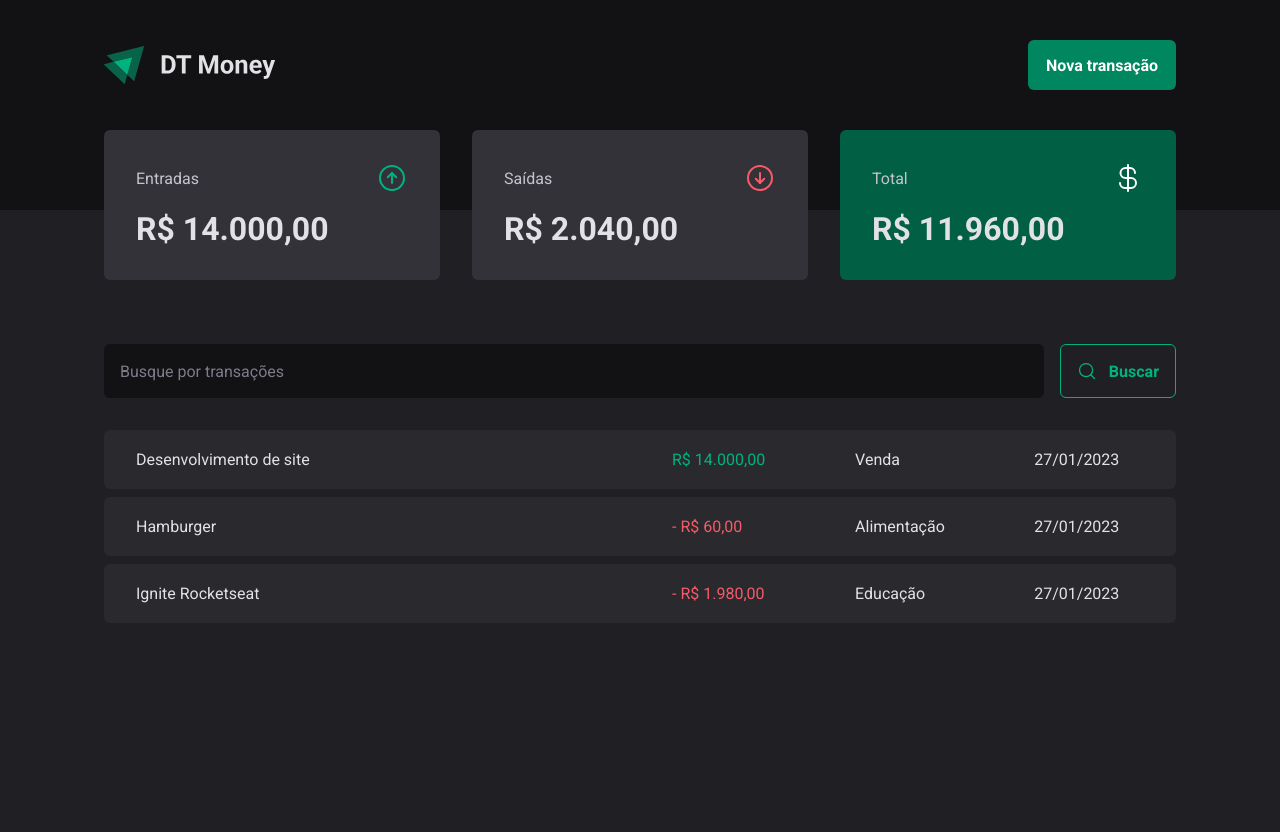
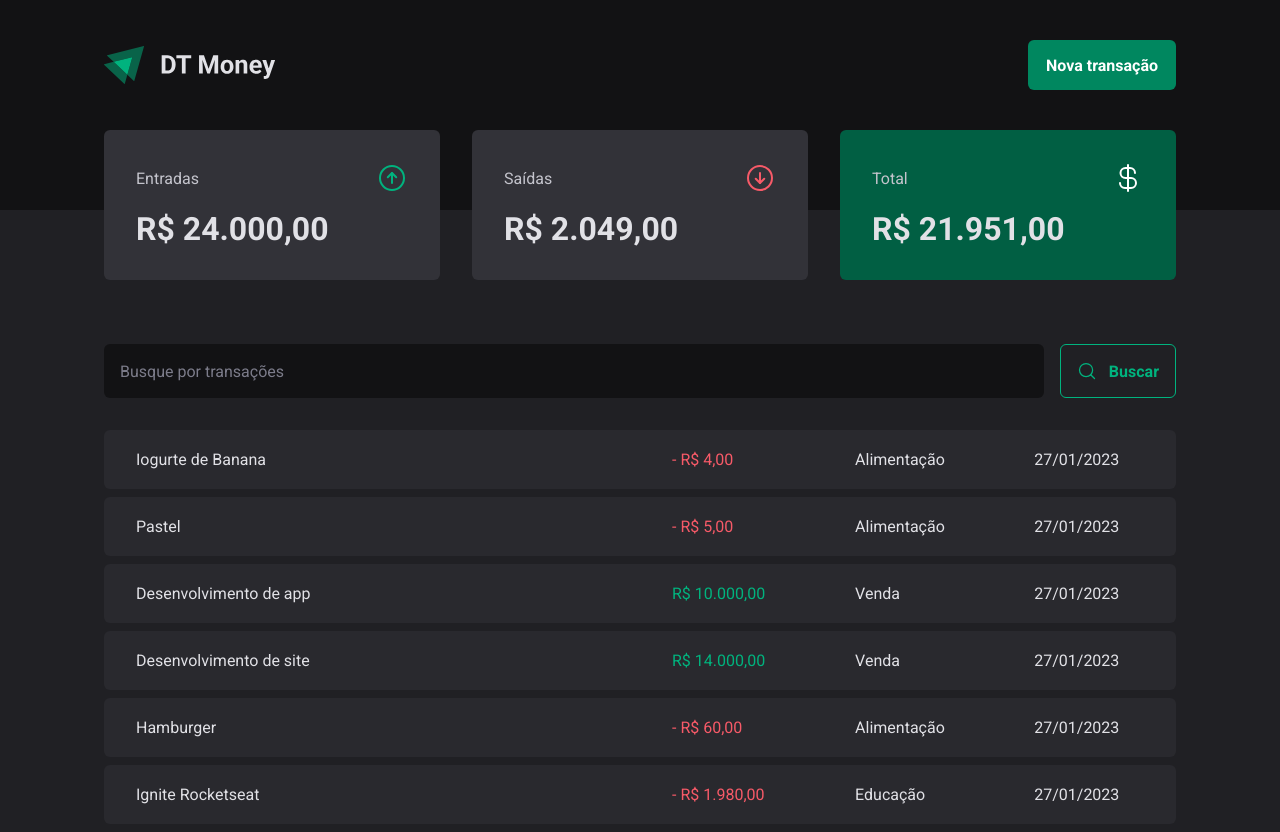
Before and after one commit to CCassolF/dt-money, a React (Vite) app: page / in a window 1280 px wide. Before the commit the page ends 800 px from the top, so only its background shows below. Built offline with nearby package versions, Linux system fonts and the light colour scheme; data requests are answered from the project's data file.

Commit message:
Criando nova transação

```diff
--- a/server.json
+++ b/server.json
@@ -23,6 +23,30 @@
       "category": "Educação",
       "price": 1980,
       "createdAt": "2023-01-27T17:24:13.338Z"
+    },
+    {
+      "description": "Desenvolvimento de app",
+      "price": 10000,
+      "category": "Venda",
+      "type": "income",
+      "createdAt": "2023-01-27T21:00:35.383Z",
+      "id": 4
+    },
+    {
+      "description": "Pastel",
+      "price": 5,
+      "category": "Alimentação ",
+      "type": "outcome",
+      "createdAt": "2023-01-27T21:06:03.747Z",
+      "id": 5
+    },
+    {
+      "description": "Iogurte de Banana",
+      "price": 4,
+      "category": "Alimentação ",
+      "type": "outcome",
+      "createdAt": "2023-01-27T21:24:39.321Z",
+      "id": 6
     }
   ]
 }
--- a/src/components/NewTrasnsactionModal/index.tsx
+++ b/src/components/NewTrasnsactionModal/index.tsx
@@ -1,9 +1,11 @@
 import { zodResolver } from '@hookform/resolvers/zod';
 import * as Dialog from '@radix-ui/react-dialog';
 import { ArrowCircleDown, ArrowCircleUp, X } from 'phosphor-react';
+import { useContext } from 'react';
 import { useForm } from 'react-hook-form';
 import { Controller } from 'react-hook-form';
 import * as z from 'zod'
+import { TransactionsContext } from '../../contexts/TransactionsContext';
 
 import { CloseButton, Content, Overlay, TransactionType, TransactionTypeButton } from './styles';
 
@@ -17,11 +19,14 @@ const newTransactionFormSchema = z.object({
 type NewTransactionFormInputs = z.infer<typeof newTransactionFormSchema>
 
 export function NewTransactionModal() {
+  const { createTransaction } = useContext(TransactionsContext)
+
   const {
     control,
     register,
     handleSubmit,
     formState: {isSubmitting},
+    reset,
   } = useForm<NewTransactionFormInputs>({
     resolver: zodResolver(newTransactionFormSchema),
     defaultValues: {
@@ -30,9 +35,16 @@ export function NewTransactionModal() {
   })
 
   async function handleCreateNewTransaction(data: NewTransactionFormInputs) {
-    await new Promise(resolve => setTimeout(resolve, 2000))
+    const { description, price, category, type } = data;
 
-    console.log(data)
+    await createTransaction({
+      description,
+      price,
+      category,
+      type,
+    })
+
+    reset();
   }
 
   return(
--- a/src/contexts/TransactionsContext.tsx
+++ b/src/contexts/TransactionsContext.tsx
@@ -10,9 +10,17 @@ interface Transaction {
   createdAt: string;
 }
 
+interface CreateTransactionInput {
+  description: string;
+  price: number;
+  category: string;
+  type: 'income' | 'outcome';
+}
+
 interface TransactionsContextType {
   transactions: Transaction[];
   fetchTransactions: (query?: string) => Promise<void>;
+  createTransaction: (data: CreateTransactionInput) => Promise<void>;
 }
 
 interface TransactionsProviderProps {
@@ -27,11 +35,27 @@ export function TransactionsProvider({ children }: TransactionsProviderProps) {
   async function fetchTransactions(query?: string) {
     const response = await api.get('/transactions', {
       params: {
+        _sort: 'createdAt',
+        _order:'desc',
         q: query,
       }
     })
 
     setTransactions(response.data)
+  }
+
+  async function createTransaction(data: CreateTransactionInput) {
+    const { description, price, category, type } = data;
+
+    const response = await api.post('transactions', {
+      description,
+      price,
+      category,
+      type,
+      createdAt: new Date(),
+    })
+
+    setTransactions(state => [response.data, ...state]);
   }
 
   useEffect(() => {
@@ -42,6 +66,7 @@ export function TransactionsProvider({ children }: TransactionsProviderProps) {
     <TransactionsContext.Provider value={{
       transactions,
       fetchTransactions,
+      createTransaction,
     }}>
       {children}
     </TransactionsContext.Provider>
```
